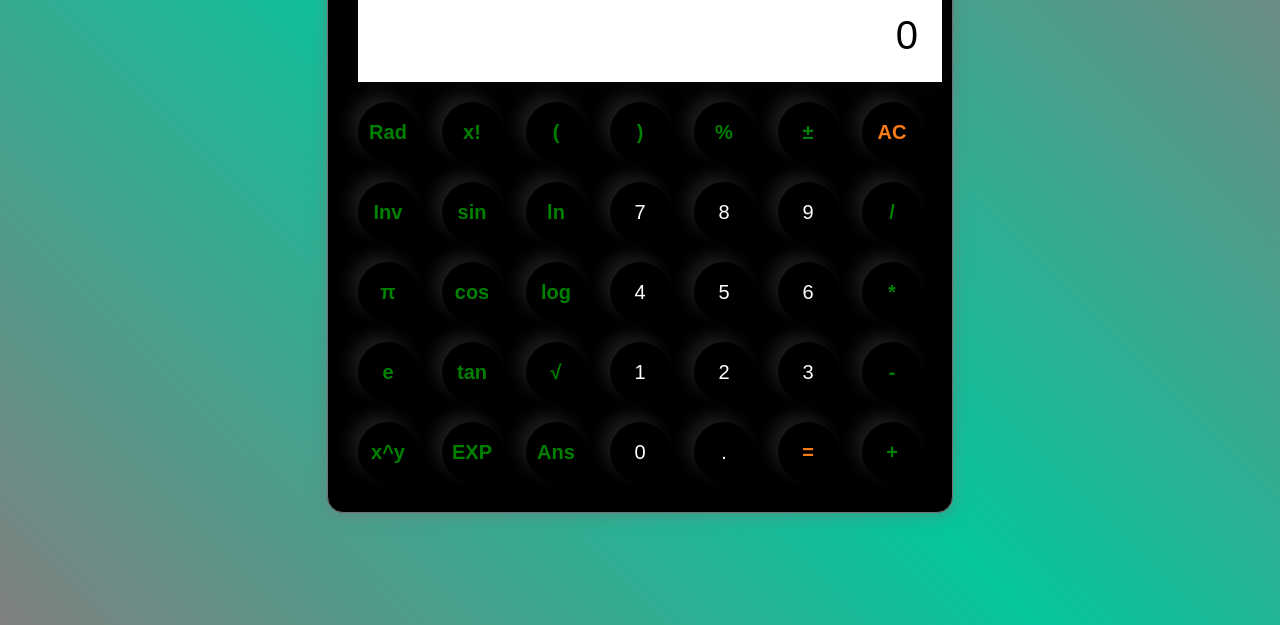
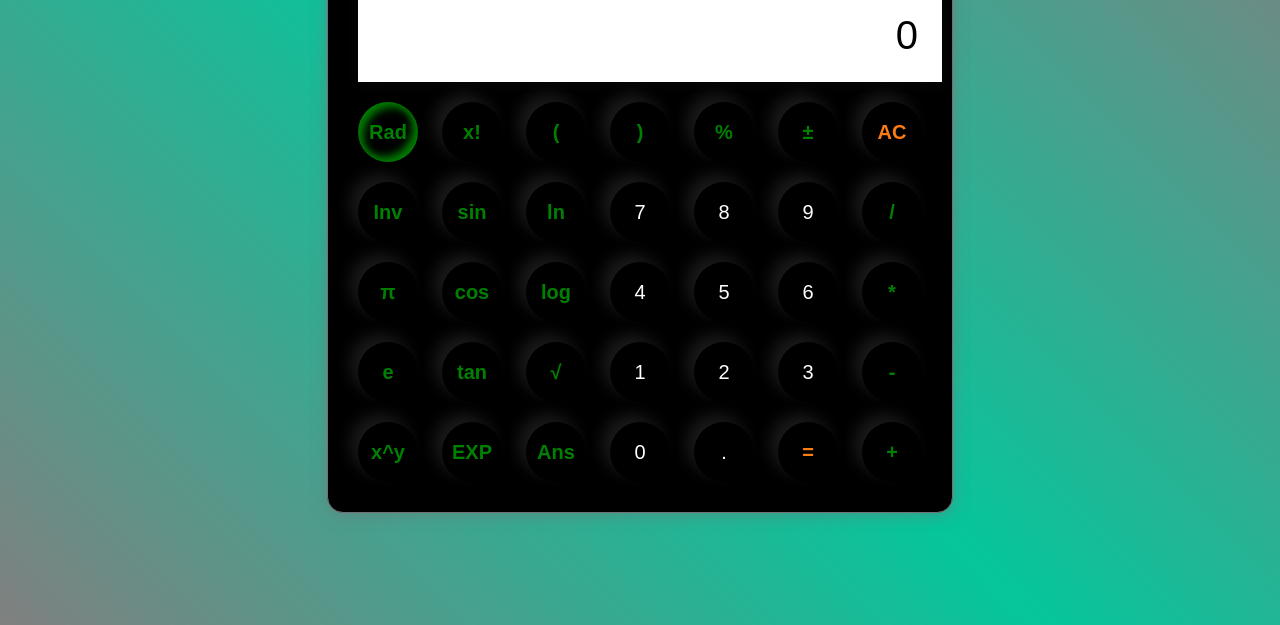
Before and after one commit to CReativeRebe1/dabotics, a plain HTML site: page task 2/index.html in a window 1280 px wide. In both pictures the pointer is over the button "Rad". Shown: the part 175-800 px from the top of the page. Drawn offline with Linux system fonts and the light colour scheme.

Commit message:
Final changes task2

```diff
--- a/task 2/style.css
+++ b/task 2/style.css
@@ -60,6 +60,12 @@ button{
 
 }
 
+button:hover
+{
+      box-shadow: inset 5px 5px 8px green,
+                  inset -5px -5px 8px green;
+}
+
 .SpecialButton{
     color: #fb7c14;
     font-weight:bold;
```
